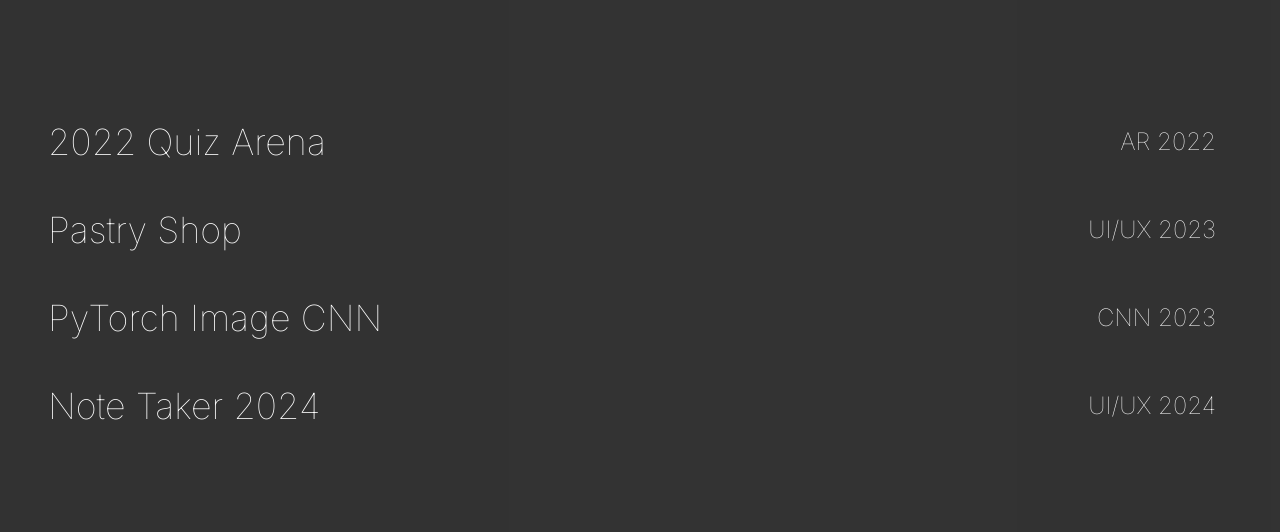
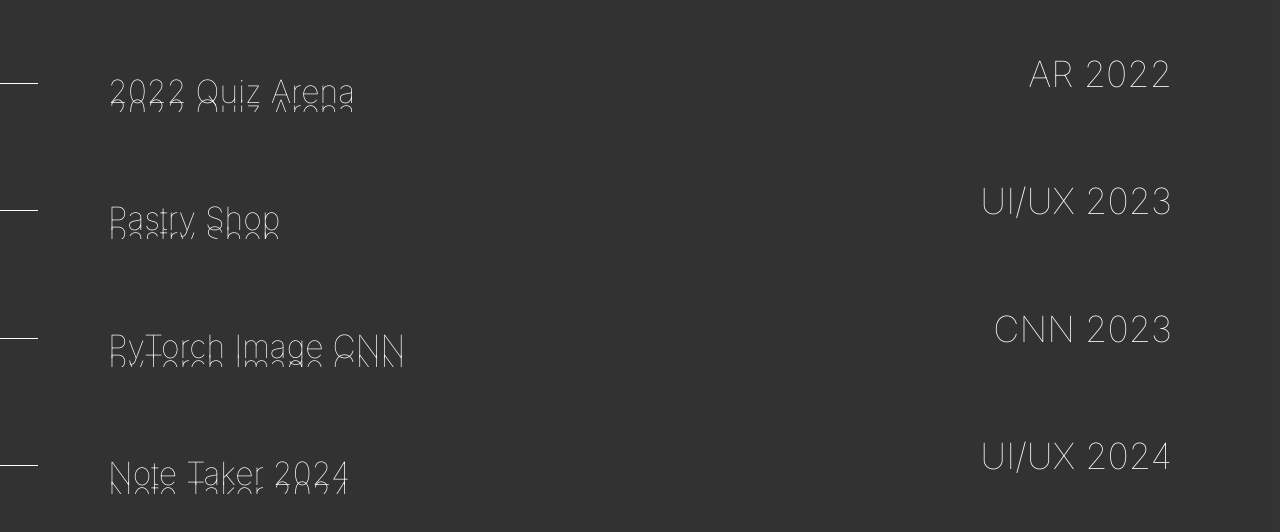
Before and after one commit to malikkotb/smooth-menu, a Next.js app: page / in a window 1280 px wide. Shown: the part 126-658 px from the top of the page. Built offline with nearby package versions, Linux system fonts and the light colour scheme.

Commit message:
layout ul

```diff
--- a/app/globals.css
+++ b/app/globals.css
@@ -2,30 +2,43 @@
 @tailwind components;
 @tailwind utilities;
 
-li {
+ul {
+  list-style: none;
+  padding: 0;
+  margin: 0;
+  width: 100%;
+}
+ul a {
   display: flex;
-  align-items: center;
   justify-content: space-between;
-  width: 95vw;
+  color: white;
+  text-decoration: none;
+  padding: 0.3em 3em;
+  overflow: hidden;
+  position: relative;
+}
+ul a .heading-container {
+  overflow: hidden;
+  height: 40px;
+  display: grid;
+  place-content: center;
+  margin-top: 0.5em;
+}
+ul a p.primary,
+ul a p.secondary {
+  font-size: clamp(2rem, 2vw, 4rem);
+  width: 100%;
+  margin: 0;
+}
+ul a p.primary {
+  transform: translateY(50%);
 }
 
-.bar {
-  opacity: 70%;
+ul a .line {
   position: absolute;
-  color: white;
-  background-color: white;
-  height: 1px;
-  width: 0;
+  top: 50%;
+  left: 0;
+  width: 3%;
+  border-bottom: 1px solid white;
+  transform-origin: left;
 }
-
-a {
-  margin-left: 48px;
-}
-
-.mask {
-  overflow: hidden;
-  font-size: 24px;
-}
-.mask .tag {
-  transform: translateY(-100px);
-}
--- a/app/page.js
+++ b/app/page.js
@@ -10,30 +10,9 @@
 ];
 
 export default function Home() {
-  const elementsRef = useRef([]);
-
-  const handleHover = (event) => {
-    gsap.to(event.target, { width: 30 });
-  };
-
-  const handleMouseOut = (event) => {
-    gsap.to(".bar", { width: 0 });
-  };
 
   useEffect(() => {
-    // const tl = gsap.timeline({defaults: { ease: "power4.inOut", duration: 0.3}})
-    // tl.to(".bar", {
-    //   width: 30,
-    // });
 
-    elementsRef.current.forEach((element, index) => {
-      gsap.to(element, { width: 30 });
-    });
-
-    gsap.to(".tag", {
-      y: 0,
-      delay: 0.5,
-    });
   });
 
   return (
@@ -43,15 +22,15 @@
           <ul className="text-white text-4xl font-thin flex flex-col gap-12">
             {projects.map((p, index) => (
               <li key={index}>
-                <div className="relative flex items-center justify-between">
-                  <div onMouseEnter={handleHover} onMouseLeave={handleMouseOut} className="bar"></div>
-                  <a href="#" className=" ">
-                    {p.title}
-                  </a>
-                </div>
-                <div className="mask">
-                  <p className="tag">{p.tag}</p>
-                </div>
+                <a href="#">
+                  <div className="heading-container">
+                    <p className="primary">{p.title}</p>
+                    <p className="secondary">{p.title}</p>
+                  </div>
+                  <p>{p.tag}</p>
+                  <div className="line"></div>
+                </a>
+
               </li>
             ))}
           </ul>
```
